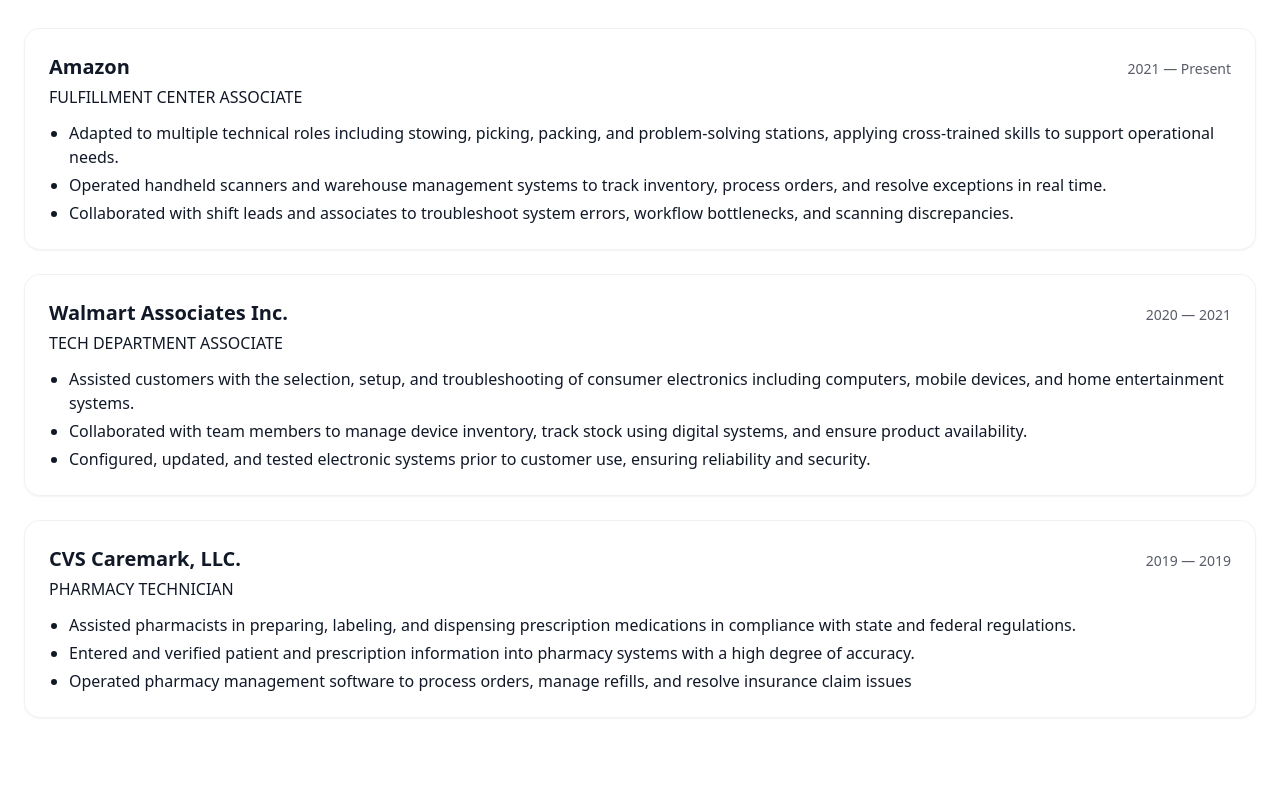
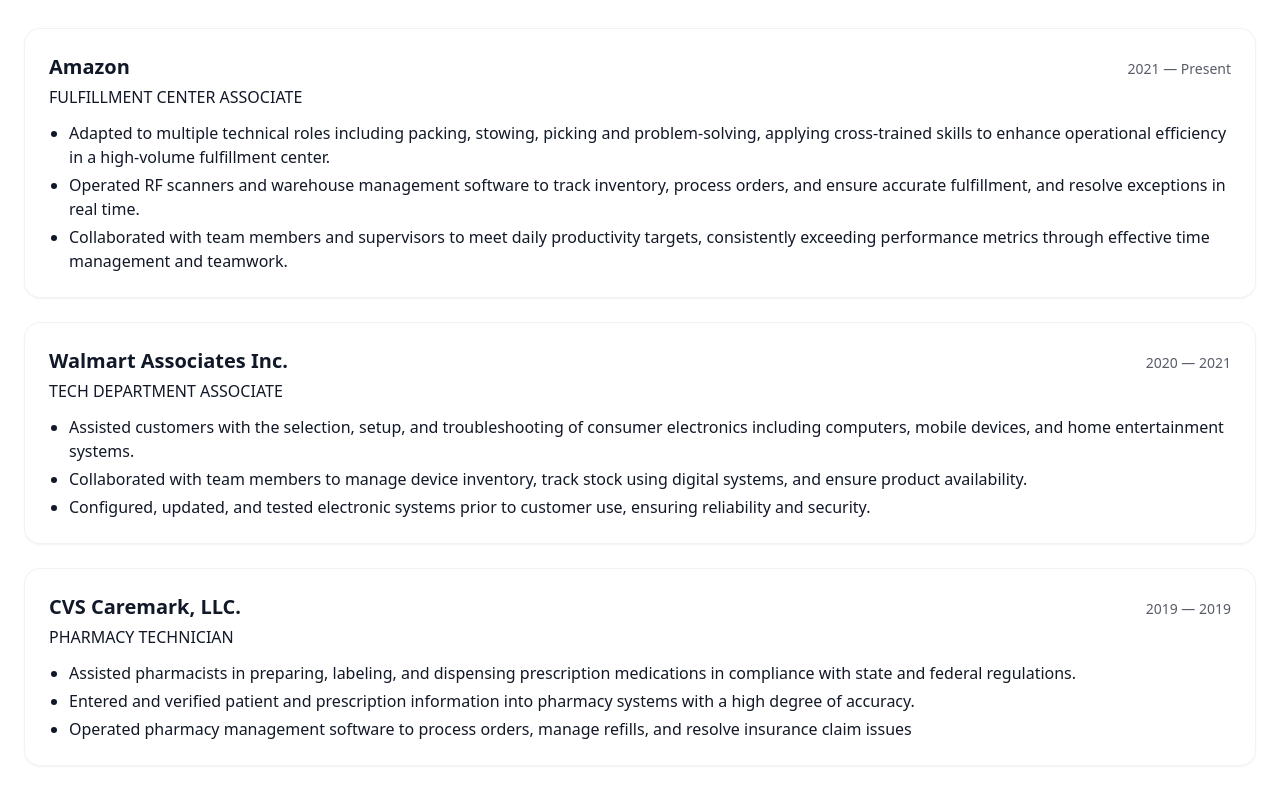
Before and after one commit to denildominic/denil-portfolio, a Next.js app: page / in a window 1280 px wide. Shown: the part 3924-4729 px from the top of the page. Built offline with nearby package versions, Linux system fonts and the light colour scheme.

Commit message:
Updated the work experience bullet points with accurate job description

```diff
--- a/content/experience.ts
+++ b/content/experience.ts
@@ -6,9 +6,9 @@
     role: 'FULFILLMENT CENTER ASSOCIATE',
     period: '2021 — Present',
     bullets: [
-      'Adapted to multiple technical roles including stowing, picking, packing, and problem-solving stations, applying cross-trained skills to support operational needs.',
-      'Operated handheld scanners and warehouse management systems to track inventory, process orders, and resolve exceptions in real time. ',
-      'Collaborated with shift leads and associates to troubleshoot system errors, workflow bottlenecks, and scanning discrepancies.'
+      'Adapted to multiple technical roles including packing, stowing, picking and problem-solving, applying cross-trained skills to enhance operational efficiency in a high-volume fulfillment center.',
+      'Operated RF scanners and warehouse management software to track inventory, process orders, and ensure accurate fulfillment, and resolve exceptions in real time. ',
+      'Collaborated with team members and supervisors to meet daily productivity targets, consistently exceeding performance metrics through effective time management and teamwork.'
     ]
   },
   {
```
